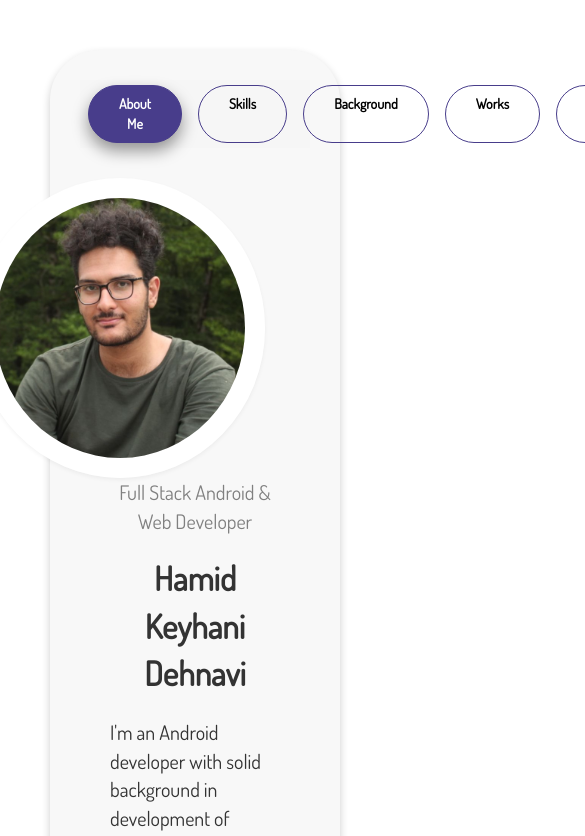
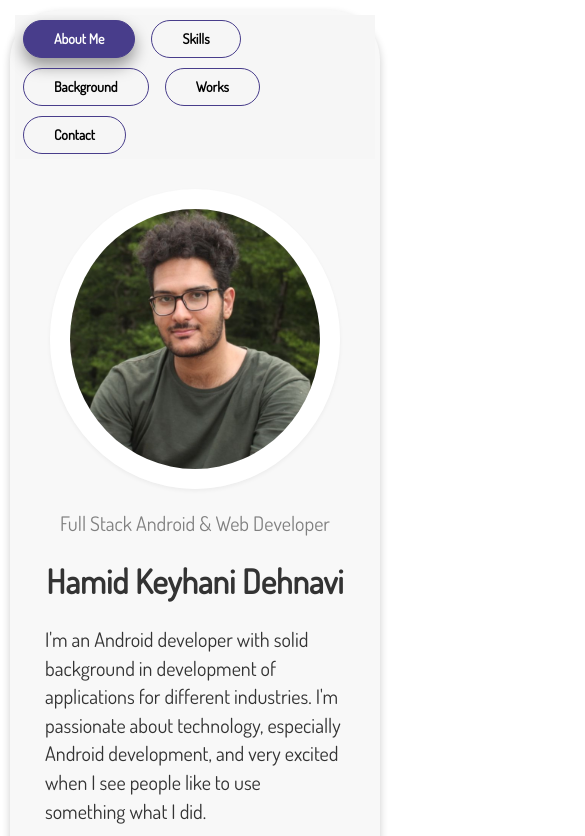
Before and after one commit to hamidkeyhani/mycv, a Vue app: page /aboutMe in a window 390 px wide. Shown: the top 836 px of the page, 585 px wide, since content can reach past the window. Built offline with nearby package versions, Linux system fonts and the light colour scheme.

Commit message:
fix bug & set responsive mode

```diff
--- a/src/components/aboutMe/aboutMe.css
+++ b/src/components/aboutMe/aboutMe.css
@@ -5,6 +5,10 @@
     border-radius: 50%;
     border: 20px solid #fff;
     box-shadow: 0 2px 4px 0 rgba(0,0,0,0.05);
+}
+.my-image-root {
+    display: flex;
+    justify-content: flex-end;
 }
 .my-summery {
     display: flex;
@@ -21,3 +25,16 @@ button:hover {
     transition: 0.3s;
     outline: none;
 }
+@media only screen and (max-width: 1000px) {
+    /* For mobile phones: */
+    .my-image-root {
+        justify-content: center;
+        margin-bottom: 20px;
+    }
+    span {
+        white-space: nowrap;
+    }
+    .my-summery {
+        justify-content: center;
+    }
+}
--- a/src/components/aboutMe/aboutMe.html
+++ b/src/components/aboutMe/aboutMe.html
@@ -1,7 +1,7 @@
 <div class="row" style="margin: 30px">
 
 
-    <div class="col-md-5" style="display: flex;justify-content: flex-end">
+    <div class="col-md-5 my-image-root">
 
         <img class="my-image" alt="Avatar" width="290" height="300" src="../../assets/img/me.jpg" >
 
--- a/src/components/background/Background.css
+++ b/src/components/background/Background.css
@@ -23,3 +23,16 @@
 .my-title:hover {
     background-size: 100% 2px;
 }
+
+@media only screen and (max-width: 600px) {
+    /* For mobile phones: */
+    .my-panel {
+        margin: 5px;
+    }
+    .my-title {
+        margin-left: 5px;
+    }
+    .description {
+        margin-left: 5px;
+    }
+}
--- a/src/components/contact/Contact.css
+++ b/src/components/contact/Contact.css
@@ -16,3 +16,14 @@ span {
     color: blue;
     transition: 0.3s;
 }
+@media only screen and (max-width: 600px) {
+    /* For mobile phones: */
+    .my-panel{
+        margin: 50px 2px;
+    }
+    span {
+        margin-left: 5px;
+        margin-top: 16px;
+        word-wrap: break-word;
+    }
+}
--- a/src/components/contact/Contact.vue
+++ b/src/components/contact/Contact.vue
@@ -9,7 +9,7 @@ name: "Contact",
           "+989034017610",
           "hamidkeyhani8761@gmail.com",
           "Iran - Semnan Province - Semnan",
-          "https://stackoverflow.com/users/8399393/hamid-keyhani",
+          "https://bit.ly/3jTJ9fd",
           "https://github.com/hamidkeyhani",
           "https://gitlab.com/cout",
           "https://join.skype.com/invite/bid8xHmVl54T",
--- a/src/components/ex-edu-item/exEduItem.css
+++ b/src/components/ex-edu-item/exEduItem.css
@@ -22,3 +22,16 @@ p {
     margin-left: 30px;
     font-size: 16pt;
 }
+@media only screen and (max-width: 600px) {
+    /* For mobile phones: */
+    .position {
+        margin-left: 5px;
+    }
+    .year {
+        white-space: nowrap;
+        margin-left: 5px;
+    }
+    .company {
+        white-space: nowrap;
+    }
+}
--- a/src/components/ex-edu-item/exEduItem.html
+++ b/src/components/ex-edu-item/exEduItem.html
@@ -1,5 +1,7 @@
 <div class="title">
-        <p>
+
+    <div class="row">
+
          <span class="year">
             <b>
                 {{ year }}
@@ -9,7 +11,10 @@
         <span class="company">
                 {{ company }}
         </span>
-        </p>
+
+    </div>
+
+    <br>
 
         <span class="position">
             <b>
--- a/src/components/header/header.scss
+++ b/src/components/header/header.scss
@@ -2,6 +2,7 @@
 .my-header {
     display: flex;
     justify-content: left;
+    flex-wrap: wrap;
     background: $light-background;
 }
 .my-header>* {
--- a/src/components/home/home.css
+++ b/src/components/home/home.css
@@ -8,7 +8,7 @@
     margin: 50px;
 }
 .my-card:hover {
-    box-shadow: 0 8px 16px 0 rgba(0,0,0,0.2);
+    box-shadow: 0 2px 1px 0 rgba(0,0,0,0.2);
 }
 .fade-enter {
     opacity: 0;
@@ -24,3 +24,11 @@
 .fade-enter-active {
     transition: opacity 0.2s ease;
 }
+
+@media only screen and (max-width: 600px) {
+    /* For mobile phones: */
+    .my-card {
+        padding: 5px;
+        margin: 10px;
+    }
+}
```
Lines whose indentation alone changed are shown as unchanged.
